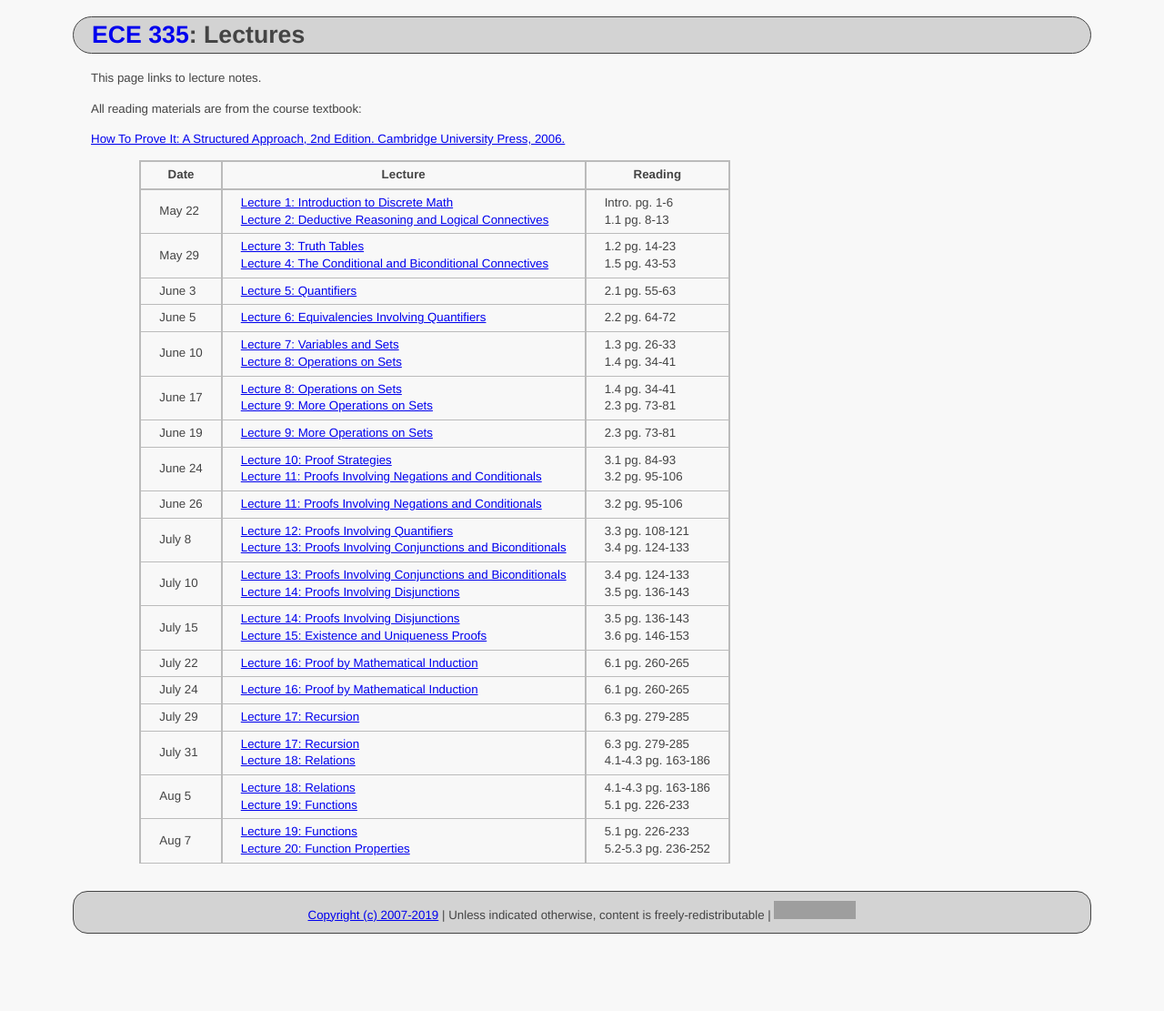
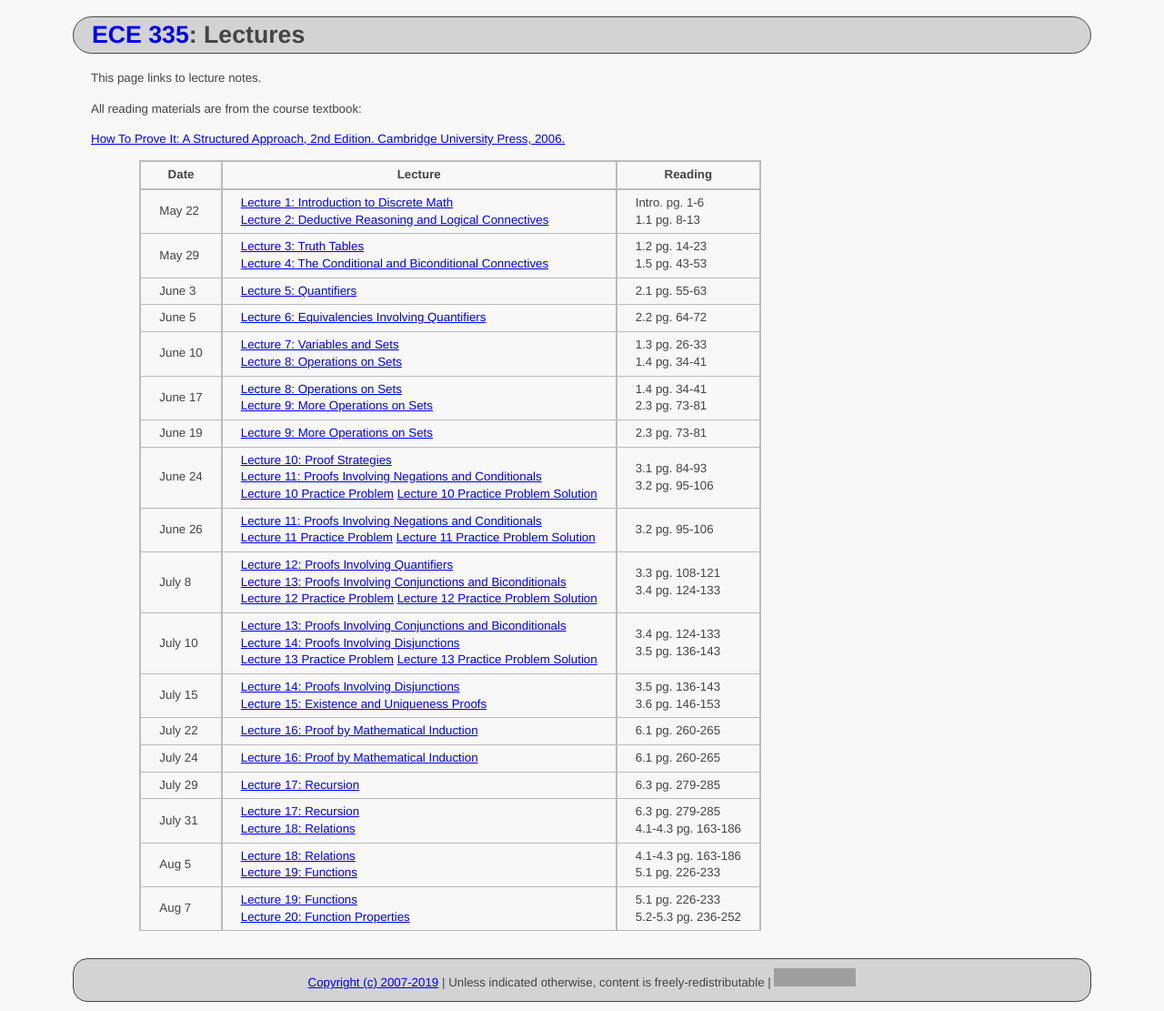
Before and after one commit to ycpcs/ece335-summer2019, a Jekyll site: the page built from lectures/index.md, in a window 1280 px wide. Shown: the whole page at 91% size. Built offline with Jekyll 4.4.1, drawn with Linux system fonts in a browser that asks for light colours; before the commit the page ends 1036 px from its top, so only the background shows below that; grey boxes are pictures that could not be loaded.

Commit message:
add handout solutions
add handout solutions

```diff
--- a/lectures/index.md
+++ b/lectures/index.md
@@ -20,10 +20,10 @@ Edition. Cambridge University Press,
 > June 10 | [Lecture 7: Variables and Sets](../lectures/lecture07.html) <br /> [Lecture 8: Operations on Sets](../lectures/lecture08.html) | 1.3 pg. 26-33 <br /> 1.4 pg. 34-41 |
 > June 17 | [Lecture 8: Operations on Sets](../lectures/lecture08.html) <br /> [Lecture 9: More Operations on Sets](../lectures/lecture09.html) | 1.4 pg. 34-41 <br /> 2.3 pg. 73-81 |
 > June 19 | [Lecture 9: More Operations on Sets](../lectures/lecture09.html) | 2.3 pg. 73-81 |
-> June 24 | [Lecture 10: Proof Strategies](../lectures/lecture10.html) <br /> [Lecture 11: Proofs Involving Negations and Conditionals](../lectures/lecture11.html) | 3.1 pg. 84-93 <br /> 3.2 pg. 95-106 |
-> June 26 | [Lecture 11: Proofs Involving Negations and Conditionals](../lectures/lecture11.html) | 3.2 pg. 95-106 |
-> July 8  | [Lecture 12: Proofs Involving Quantifiers](../lectures/lecture12.html) <br /> [Lecture 13: Proofs Involving Conjunctions and Biconditionals](../lectures/lecture13.html) | 3.3 pg. 108-121 <br /> 3.4 pg. 124-133 |
-> July 10 | [Lecture 13: Proofs Involving Conjunctions and Biconditionals](../lectures/lecture13.html) <br /> [Lecture 14: Proofs Involving Disjunctions](../lectures/lecture14.html) | 3.4 pg. 124-133 <br /> 3.5 pg. 136-143 |
+> June 24 | [Lecture 10: Proof Strategies](../lectures/lecture10.html) <br /> [Lecture 11: Proofs Involving Negations and Conditionals](../lectures/lecture11.html) <br /> [Lecture 10 Practice Problem](../handouts/lecture10/lecture10-handout.pdf) [Lecture 10 Practice Problem Solution](../handouts/lecture10/lecture10-handoutSol.pdf) | 3.1 pg. 84-93 <br /> 3.2 pg. 95-106 |
+> June 26 | [Lecture 11: Proofs Involving Negations and Conditionals](../lectures/lecture11.html) <br /> [Lecture 11 Practice Problem](../handouts/lecture11/lecture11-handout.pdf) [Lecture 11 Practice Problem Solution](../handouts/lecture11/lecture11-handoutSol.pdf) | 3.2 pg. 95-106 |
+> July 8  | [Lecture 12: Proofs Involving Quantifiers](../lectures/lecture12.html) <br /> [Lecture 13: Proofs Involving Conjunctions and Biconditionals](../lectures/lecture13.html) <br /> [Lecture 12 Practice Problem](../handouts/lecture12/lecture12-handout.pdf) [Lecture 12 Practice Problem Solution](../handouts/lecture12/lecture12-handoutSol.pdf) | 3.3 pg. 108-121 <br /> 3.4 pg. 124-133 |
+> July 10 | [Lecture 13: Proofs Involving Conjunctions and Biconditionals](../lectures/lecture13.html) <br /> [Lecture 14: Proofs Involving Disjunctions](../lectures/lecture14.html) <br /> [Lecture 13 Practice Problem](../handouts/lecture13/lecture13-handout.pdf) [Lecture 13 Practice Problem Solution](../handouts/lecture13/lecture13-handoutSol.pdf) | 3.4 pg. 124-133 <br /> 3.5 pg. 136-143 |
 > July 15 | [Lecture 14: Proofs Involving Disjunctions](../lectures/lecture14.html) <br /> [Lecture 15: Existence and Uniqueness Proofs](../lectures/lecture15.html) | 3.5 pg. 136-143 <br /> 3.6 pg. 146-153 |
 > July 22 | [Lecture 16: Proof by Mathematical Induction](../lectures/lecture16.html) | 6.1 pg. 260-265 |
 > July 24 | [Lecture 16: Proof by Mathematical Induction](../lectures/lecture16.html) | 6.1 pg. 260-265 |
```
Also changed, not shown: schedule/index.md (+3 -3 lines), 2 other files.
